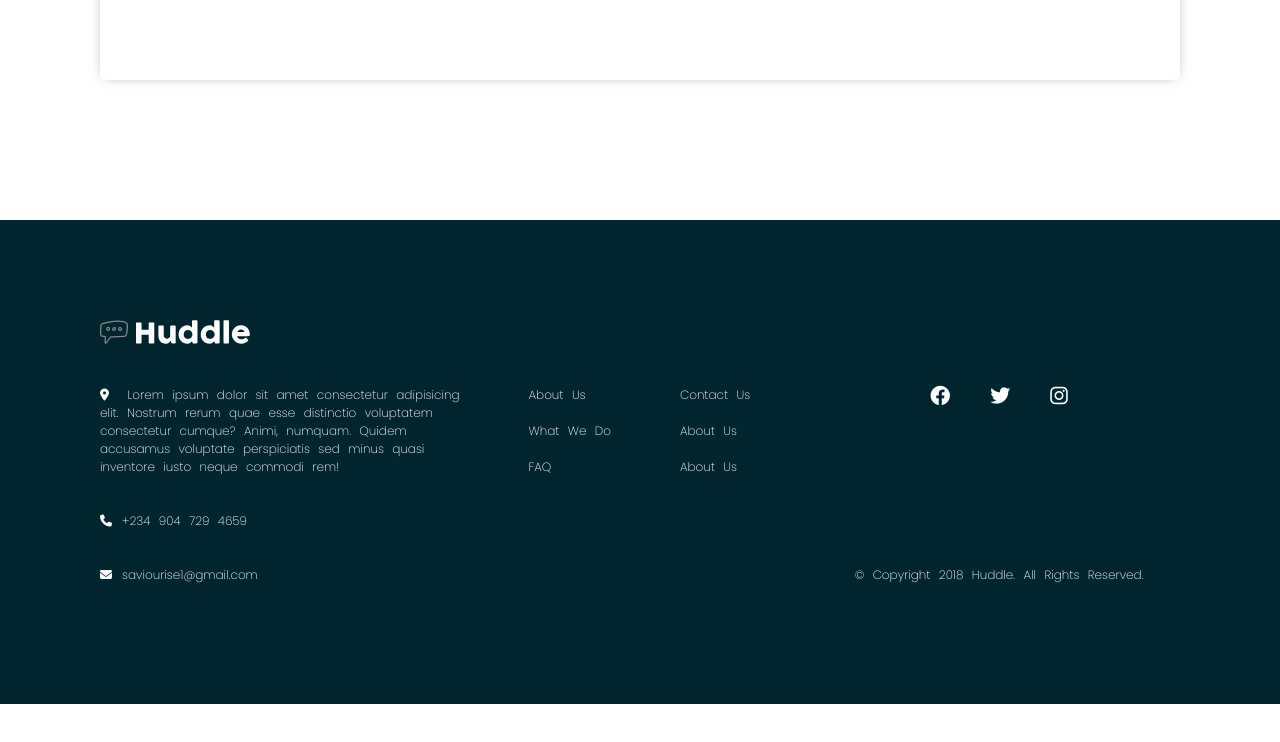
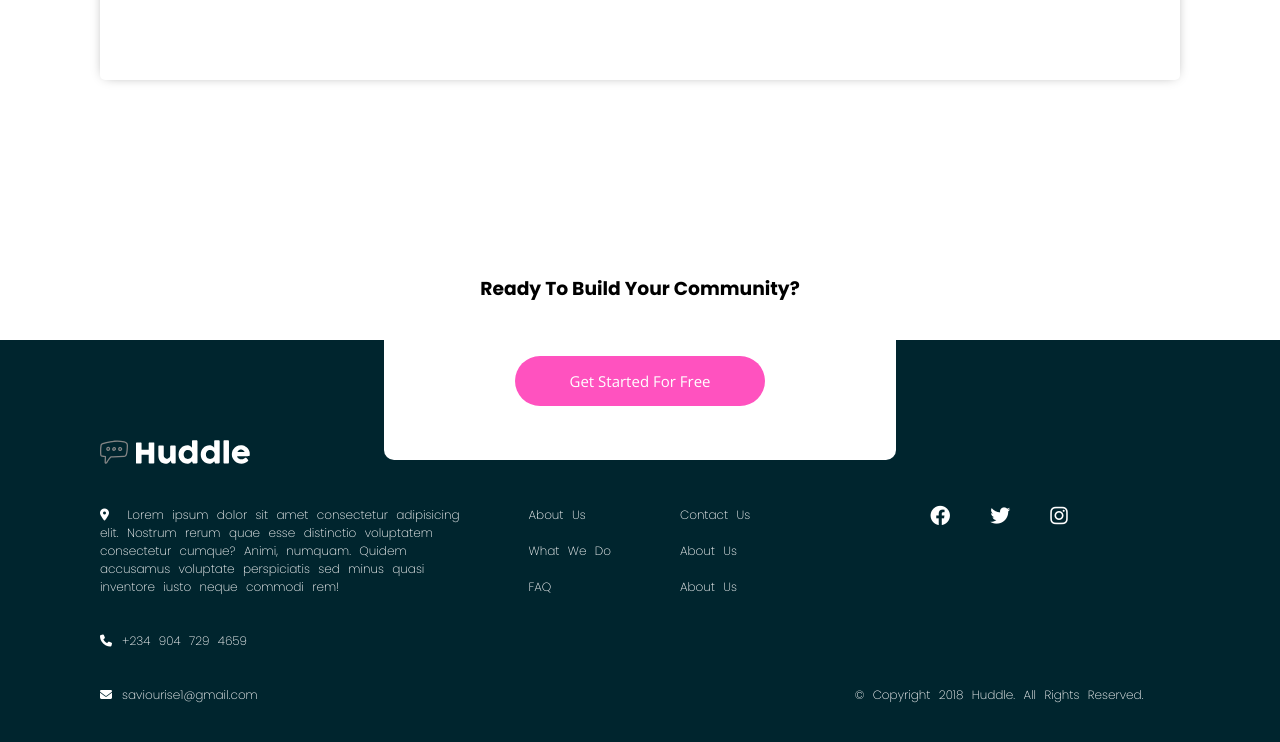
Before and after one commit to Saviourise/Zuri-responsive-task-2, a plain HTML site: page index.html in a window 1280 px wide. Shown: the part 2100-2842 px from the top of the page. Before the commit the page ends 2804 px from the top, so only its background shows below. Drawn offline with nearby package versions, Linux system fonts and the light colour scheme.

Commit message:
Add files via upload

```diff
--- a/index.html
+++ b/index.html
@@ -109,6 +109,11 @@
       </div>
     </div>
 
+    <div class="absoluteContainer">
+      <h3>Ready To Build Your Community?</h3>
+      <button>Get Started For Free</button>
+    </div>
+
     <section class="footerContainer">
       <div class="info-logo">
         <img src="./images/logo.svg" alt="logo of the huddle concept" />
@@ -138,7 +143,7 @@
               <p>What We Do</p>
               <br />
               <p>FAQ</p>
-               <br class="show" />
+              <br class="show" />
             </div>
             <div class="rowed2">
               <p>Contact Us</p>
@@ -155,7 +160,7 @@
             ><i class="fa-brands fa-twitter"></i
             ><i class="fa-brands fa-instagram"></i>
           </div>
-          <br>
+          <br />
           <div>&copy Copyright 2018 Huddle. All Rights Reserved.</div>
         </div>
       </div>
--- a/style.css
+++ b/style.css
@@ -117,11 +117,46 @@
   font-weight: 300;
 }
 
+.absoluteContainer {
+  width: 40%;
+  height: 30vh;
+  background-color: white;
+  margin: 0px auto;
+  margin-bottom: -15vh;
+  z-index: 1000;
+  border-radius: 10px;
+  position: relative;
+  display: flex;
+  flex-direction: column;
+  justify-content: space-evenly;
+  align-items: center;
+  font-family: "Poppins";
+}
+
+.absoluteContainer button {
+  font-family: "Open Sans";
+  width: 250px;
+  padding: 15px;
+  border: none;
+  outline: none;
+  background-color: hsl(322, 100%, 66%);
+  color: #fff;
+  border-radius: 50px;
+  cursor: pointer;
+  font-size: 15px;
+}
+
+.absoluteContainer h3 {
+  text-align: center;
+}
+
 .footerContainer {
   background-color: hsl(192, 100%, 9%);
   width: 100%;
   min-height: 50vh;
   padding: 100px;
+  z-index: 1;
+  position: relative;
 }
 
 .info-logo img {
@@ -196,8 +231,17 @@ button:hover {
 }
 
 @media only screen and (max-width: 400px) {
+  .absoluteContainer {
+    width: 85%;
+  }
   .footerContainer {
     padding: 20px;
+    padding-top: 150px;
+  }
+  .absoluteContainer button {
+    width: 200px;
+    padding: 10px;
+    font-size: 13px;
   }
   .show {
     display: block;
```
